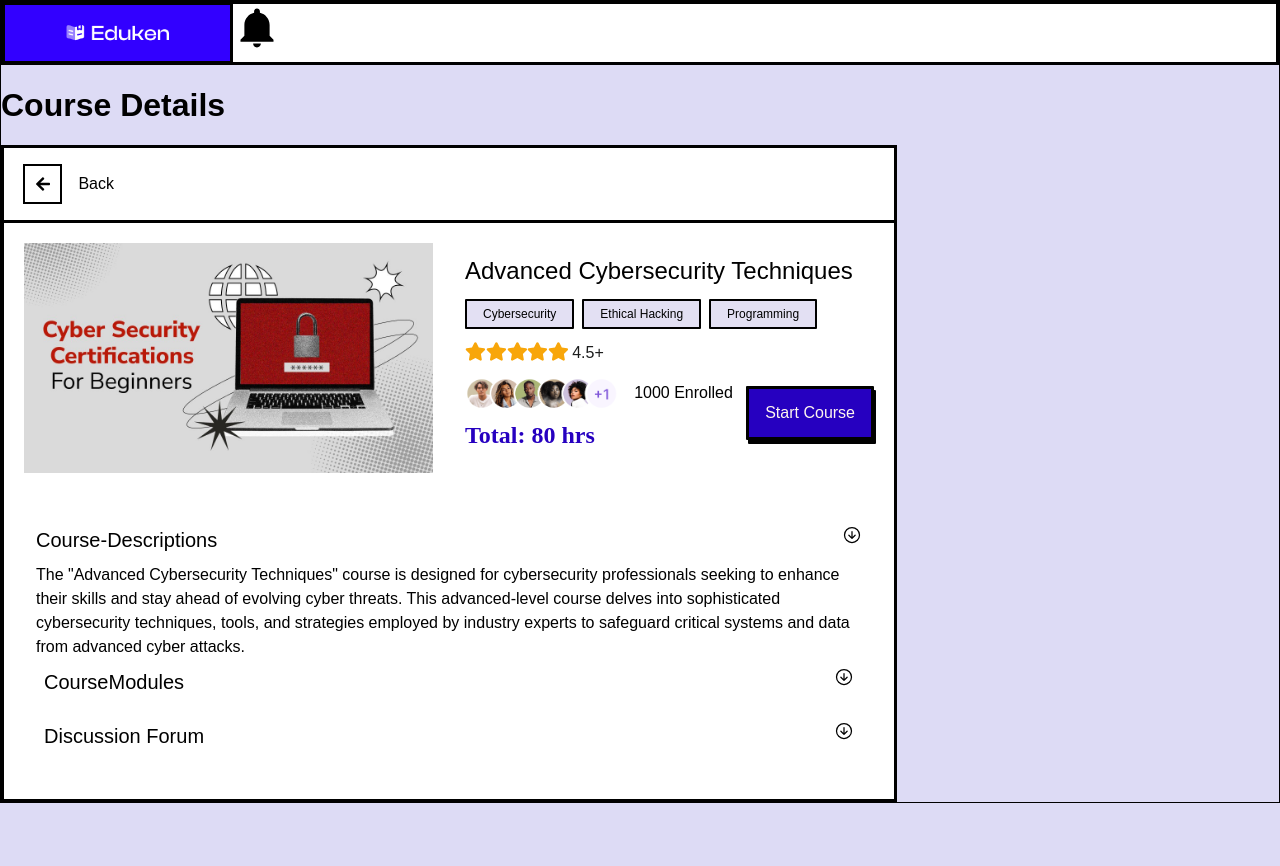
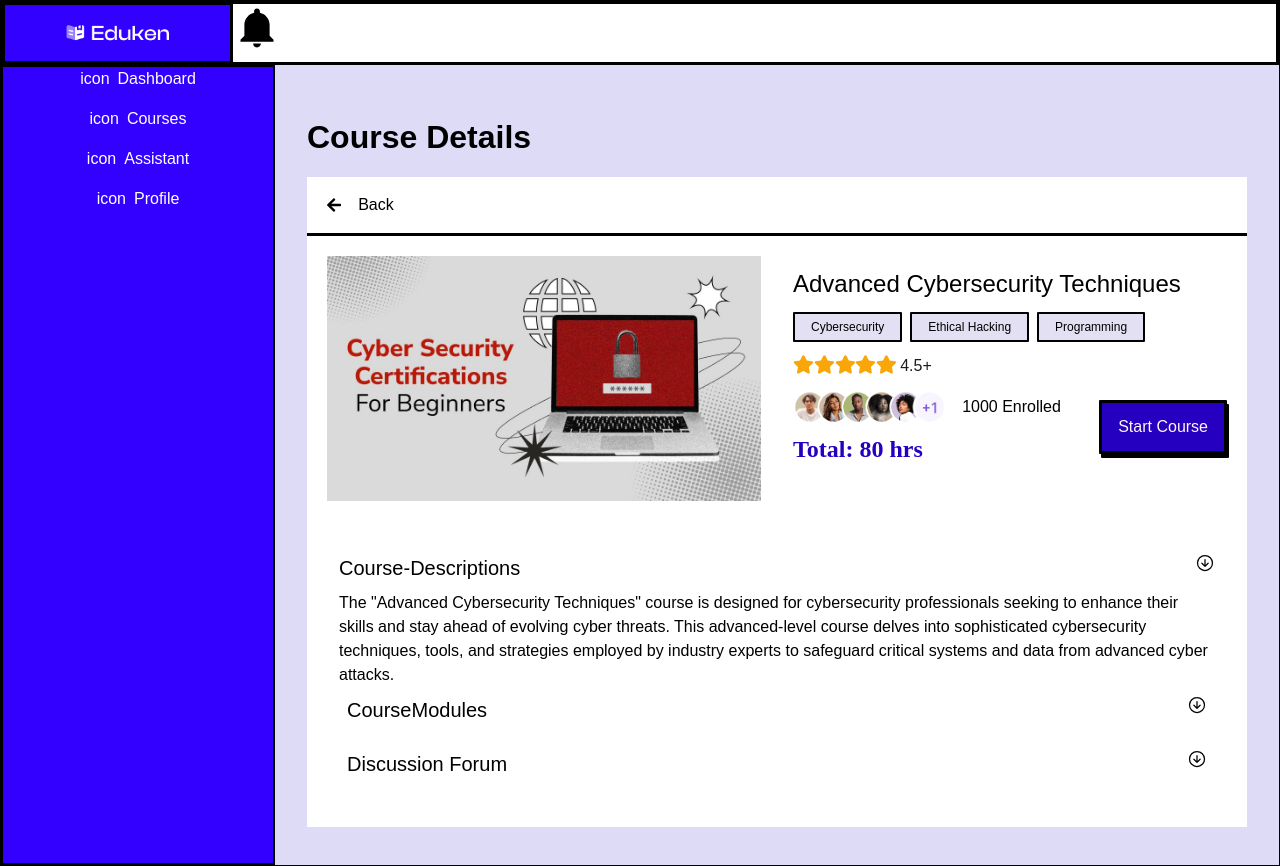
Before and after one commit to dev-bams/HawkHacks-Mavericks, a React (Vite) app in the folder client/: page /coursedetails in a window 1280 px wide. Before the commit the page ends 803 px from the top, so only its background shows below. Built offline with nearby package versions, Linux system fonts and the light colour scheme; a web font is replaced by a local one.

Commit message:
added few screens

```diff
--- a/client/src/pages/courseDetails page/CourseDetailsPage.tsx
+++ b/client/src/pages/courseDetails page/CourseDetailsPage.tsx
@@ -1,17 +1,34 @@
+import { useState } from "react";
 import { FaArrowLeft, FaStar } from "react-icons/fa";
 import "./coursepage.css";
 import Tags from "../../components/tags";
 import avatar from "../../assets/avatar-group.png";
 import thumb from "../../assets/images/thumbnail.jpg";
 import { IoArrowDownCircleOutline } from "react-icons/io5";
+import SideBar from "../dashboard-page/SideBar";
+import AssistantSection from "../dashboard-page/AssistantSection";
+// import CoursesSection from "../dashboard-page/CoursesSection";
+import DashBoardSection from "../dashboard-page/DashBoardSection";
+// import AccountSection from "../dashboard-page/AccountSection";
+import { Link } from "react-router-dom";
 
 function CourseDetailsPage() {
+  const [tab, setTab] = useState("account");
+  function toggleTab(tab: string) {
+    setTab(tab);
+  }
   return (
     <div className="header">
+      <div className="flex">
+        <SideBar onclick={toggleTab} />
+        {tab === "Dashboard" ? (
+          <DashBoardSection />
+        ) : tab === "Courses" ? (
+          <div className="bg-light-purple p-8">
             <h1>Course Details</h1>
-      <div className="container max-w-4xl">
+            <div className="bg-white">
               <div className="back-btn flex flex-row gap-4  items-center">
-          <div className="btnarr ">
+                <div className="">
                   <FaArrowLeft className=" " />
                 </div>
                 <a href="#">Back</a>
@@ -59,11 +76,12 @@ function CourseDetailsPage() {
                 </div>
                 <p>
                   The "Advanced Cybersecurity Techniques" course is designed for
-            cybersecurity professionals seeking to enhance their skills and stay
-            ahead of evolving cyber threats. This advanced-level course delves
-            into sophisticated cybersecurity techniques, tools, and strategies
-            employed by industry experts to safeguard critical systems and data
-            from advanced cyber attacks.
+                  cybersecurity professionals seeking to enhance their skills
+                  and stay ahead of evolving cyber threats. This advanced-level
+                  course delves into sophisticated cybersecurity techniques,
+                  tools, and strategies employed by industry experts to
+                  safeguard critical systems and data from advanced cyber
+                  attacks.
                 </p>
                 <div className="Top-name flex flex-row justify-between max-w-full p-2">
                   {" "}
@@ -78,6 +96,87 @@ function CourseDetailsPage() {
               </div>
             </div>
           </div>
+        ) : tab === "Assistant" ? (
+          <AssistantSection />
+        ) : (
+          <div className="bg-light-purple p-8">
+            <h1>Course Details</h1>
+            <div className="bg-white">
+              <Link
+                to="/dashboard"
+                className="back-btn flex flex-row gap-4  items-center"
+              >
+                <div className="">
+                  <FaArrowLeft className=" " />
+                </div>
+                <a href="#">Back</a>
+              </Link>
+              <div className="row">
+                <div className="col-md-6 flex flex-row gap-8">
+                  <div className="course-image w-full">
+                    <img src={thumb} alt="" />
+                  </div>
+                  <div className="course-details w-full">
+                    <h2>Advanced Cybersecurity Techniques</h2>
+                    <div className="tags-group flex flex-row gap-2">
+                      <Tags category={"Cybersecurity"} />
+                      <Tags category={"Ethical Hacking"} />{" "}
+                      <Tags category={"Programming "} />
+                    </div>
+                    <div className="course-rating flex flex-row mt-3">
+                      <FaStar className="fastar" />
+                      <FaStar className="fastar" />
+                      <FaStar className="fastar" />
+                      <FaStar className="fastar" />
+                      <FaStar className="fastar" />
+                      <span className="rating-text"> 4.5+</span>
+                    </div>
+                    <div className="course-extras space flex flex-row mt-3 w-full">
+                      <div className="extra">
+                        <div className="snips flex flex-row items-center ">
+                          <img src={avatar} alt="Images of people enrolled" />
+                          <span>1000 Enrolled</span>
+                        </div>
+                        <h4 className="mt-3"> Total: 80 hrs</h4>{" "}
+                      </div>
+                      <div className="extra">
+                        <button className="main-button">Start Course</button>
+                      </div>
+                    </div>
+                  </div>
+                </div>
+              </div>
+              <div className="course-description p-8 ">
+                <div className="Top-name flex flex-row justify-between max-w-full">
+                  {" "}
+                  <h3>Course-Descriptions</h3>
+                  <IoArrowDownCircleOutline />
+                </div>
+                <p>
+                  The "Advanced Cybersecurity Techniques" course is designed for
+                  cybersecurity professionals seeking to enhance their skills
+                  and stay ahead of evolving cyber threats. This advanced-level
+                  course delves into sophisticated cybersecurity techniques,
+                  tools, and strategies employed by industry experts to
+                  safeguard critical systems and data from advanced cyber
+                  attacks.
+                </p>
+                <div className="Top-name flex flex-row justify-between max-w-full p-2">
+                  {" "}
+                  <h3>CourseModules</h3>
+                  <IoArrowDownCircleOutline />
+                </div>
+                <div className="Top-name flex flex-row justify-between max-w-full p-2">
+                  {" "}
+                  <h3>Discussion Forum</h3>
+                  <IoArrowDownCircleOutline />
+                </div>
+              </div>
+            </div>
+          </div>
+        )}
+      </div>
+    </div>
   );
 }
 
--- a/client/src/pages/dashboard-page/CourseItems.tsx
+++ b/client/src/pages/dashboard-page/CourseItems.tsx
@@ -1,5 +1,8 @@
+import { Link } from "react-router-dom";
+
 function CourseItems() {
   return (
+    <Link to="/coursedetails">
       <div className="flex border-[3px] border-black justify-between p-4">
         <div className="flex">
           <img />
@@ -12,6 +15,7 @@ function CourseItems() {
           <p>80hrs</p>
         </div>
       </div>
+    </Link>
   );
 }
 
--- a/client/src/pages/dashboard-page/SideBar.tsx
+++ b/client/src/pages/dashboard-page/SideBar.tsx
@@ -3,7 +3,7 @@ import { SideBarProps } from "../../types/types";
 
 function SideBar({ onclick }: SideBarProps) {
   return (
-    <div className="bg-chelsea w-[271px]  min-h-lvh border-2 border-primary h-full">
+    <div className="bg-chelsea min-w-[274px]  min-h-lvh border-2 border-primary h-full">
       <SideBarLinksList onclick={onclick} />
     </div>
   );
```
Lines whose indentation alone changed are shown as unchanged.
